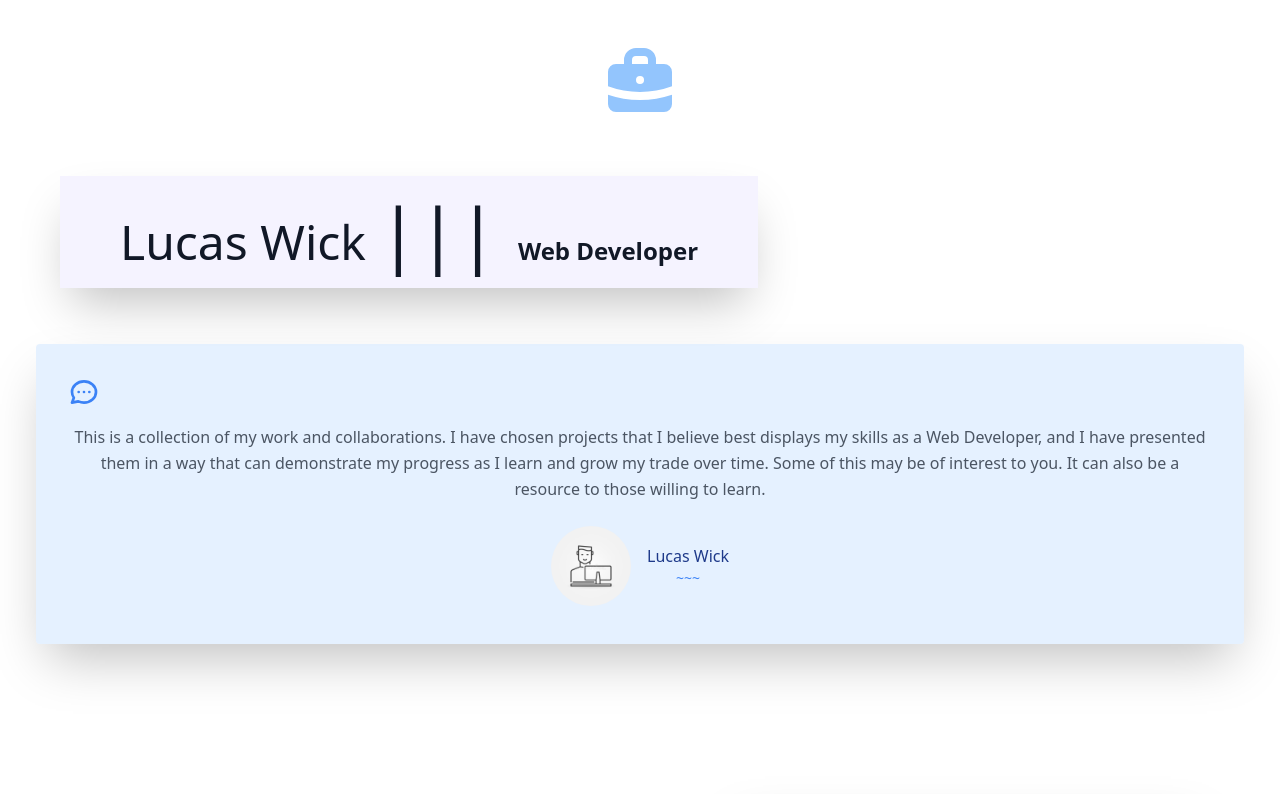
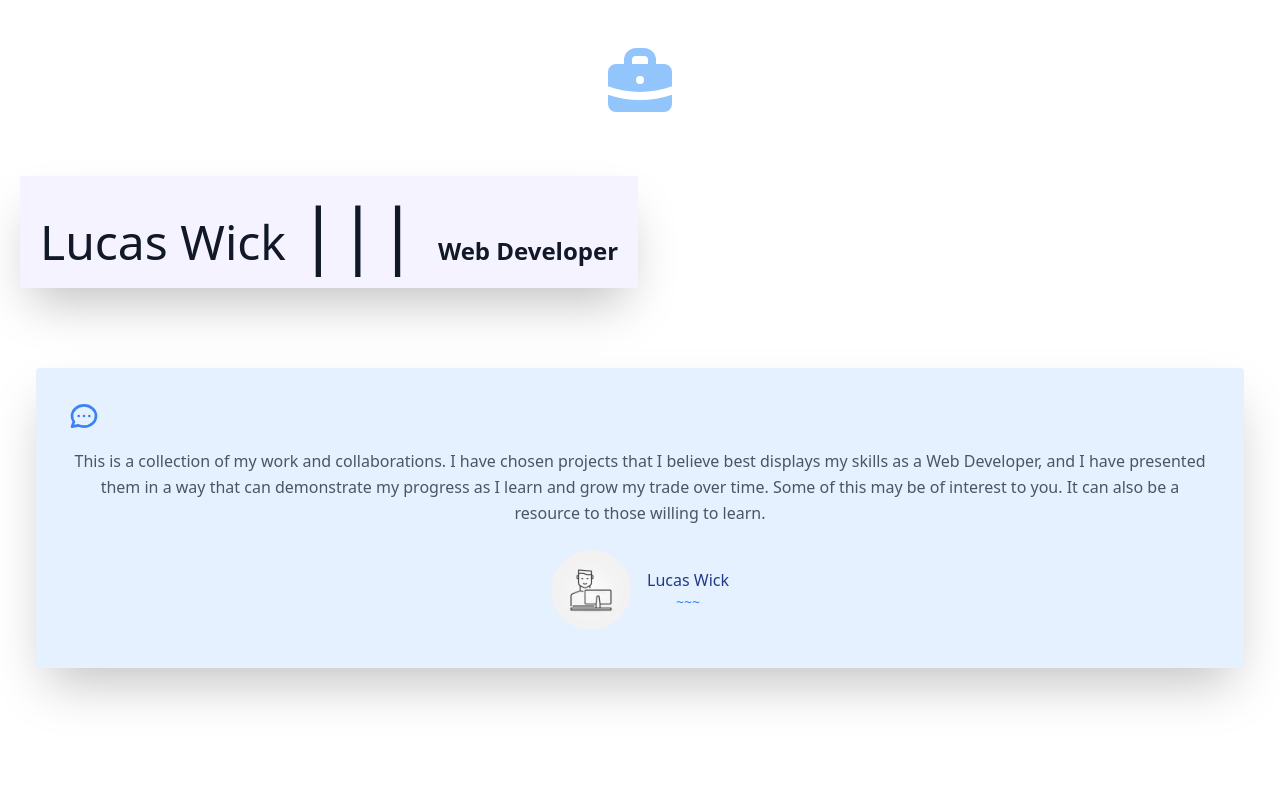
Before and after one commit to lucawic/reactportfolio, a React (Create React App) app in the folder reactportfolio/: page / in a window 1280 px wide. Shown: the top 794 px of the page. Built offline with nearby package versions, Linux system fonts and the light colour scheme.

Commit message:
Fixing name with tailwind

```diff
--- a/reactportfolio/src/components/Header.js
+++ b/reactportfolio/src/components/Header.js
@@ -1,5 +1,4 @@
 import React from "react";
-import { TerminalIcon, UsersIcon } from "@heroicons/react/solid";
 import { testimonials } from "../data";
 
 //React component to export this file to the APP
@@ -12,8 +11,8 @@ export default function Testimonials () {
         <path d="M2 13.692V16a2 2 0 002 2h12a2 2 0 002-2v-2.308A24.974 24.974 0 0110 15c-2.796 0-5.487-.46-8-1.308z" />
       </svg>
         <div className="flex flex-wrap m-4">
-        <div>
-              <h1 className="text-gray-900 bg-purple-50 shadow-2xl p-5 w-full text-5xl m-10"> Lucas Wick <span className="text-7xl ">|||</span>  <span className="text-2xl ml-2 font-bold">Web Developer</span></h1>
+        <div className="">
+              <h1 className="text-gray-900 bg-purple-50 shadow-2xl p-5 w-full text-5xl mb-16 my-10 "> Lucas Wick <span className="text-7xl ">|||</span>  <span className="text-2xl ml-2 font-bold">Web Developer</span></h1>
           </div>
           {testimonials.map((testimonial) => (
             <div className="p-4 w-full">
```
